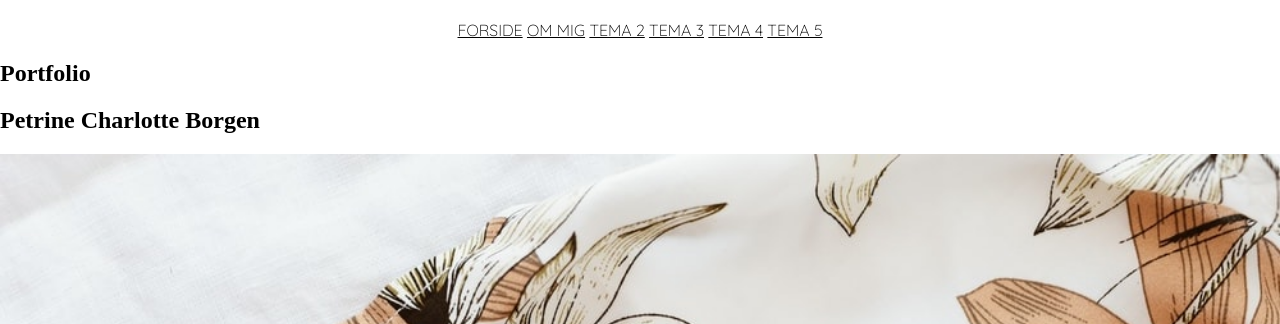
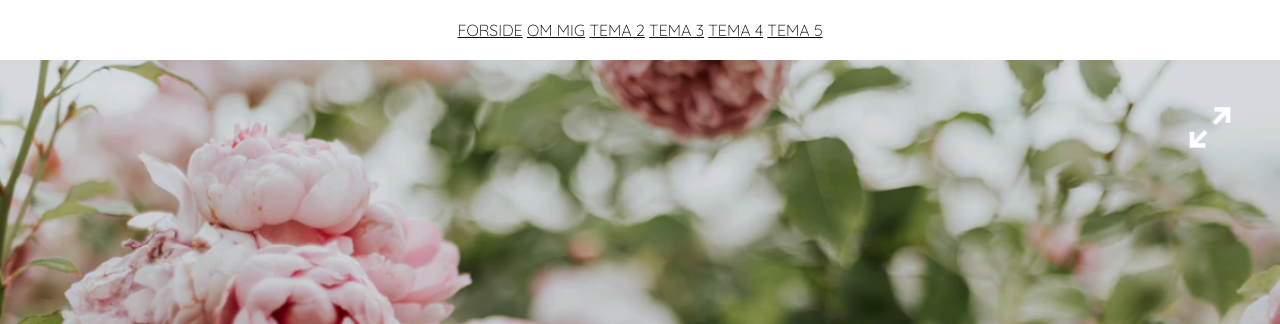
Before and after one commit to petr0210/portfolio, a plain HTML site: page index.html in a window 1280 px wide. Shown: the top 324 px of the page. Drawn offline with Linux system fonts and the light colour scheme.

Commit message:
forside med tekst

```diff
--- a/index.html
+++ b/index.html
@@ -13,6 +13,7 @@
 <body>
     <header id="header">
         <nav style="margin-top: 20px">
+            <nav style="margin-bottom: 20px">
                 <a href="#first_section">FORSIDE</a>
                 <a href="#second_section">OM MIG</a>
                 <a href="#third_section">TEMA 2</a>
@@ -20,13 +21,13 @@
                 <a href="#fifth_section">TEMA 4</a>
                 <a href="#sixth_section">TEMA 5</a>
             </nav>
+        </nav>
     </header>
     <main>
         <section id="first_section">
             <div class="section_wrapper">
-                <h1>Portfolio</h1>
-                <h2>Petrine Charlotte Borgen</h2>
-                <img src="img/forside.jpg" alt="forside">
+                <h1>PETRINE CHARLOTTE BORGEN</h1>
+                <h2>PORTFOLIO</h2>
             </div>
         </section>
 
--- a/style.css
+++ b/style.css
@@ -15,6 +15,8 @@ header {
     font-family: 'Quicksand', sans-serif;
     text-align: center;
     color: rgb(253, 253, 253);
+    margin-bottom: 10 auto;
+    margin-left: 10 auto;
 }
 
 a:link {
@@ -32,3 +34,40 @@ a:hover:hover {
 a:active {
     color: black;
 }
+
+h1 {
+    font-family: 'Quicksand', sans-serif;
+    text-align: center;
+    font-size: 30px;
+}
+
+h2 {
+    font-family: 'Quicksand', sans-serif;
+    text-align: center;
+    font-size: 25px;
+}
+
+#first_section {
+    width: 100%;
+    height: 100vh;
+    background-image: url(img/forside_2.png);
+    background-size: cover;
+    background-position: 25% 10%;
+    max-width: none;
+}
+
+@media (min-width: 300px) {
+    #first_section {
+        display: grid;
+        grid-template-columns: 1fr 1fr 1fr;
+        grid-template-rows: 1fr 1fr 1fr;
+    }
+
+    #first_section div {
+        grid-column: 2/3;
+        grid-row: 2/3;
+        background-color: rgba(255, 255, 255, 0.28);
+        padding: 2rem;
+        text-align: center;
+    }
+}
```
Also changed, not shown: 1 other file. Lines whose indentation alone changed are shown as unchanged.
